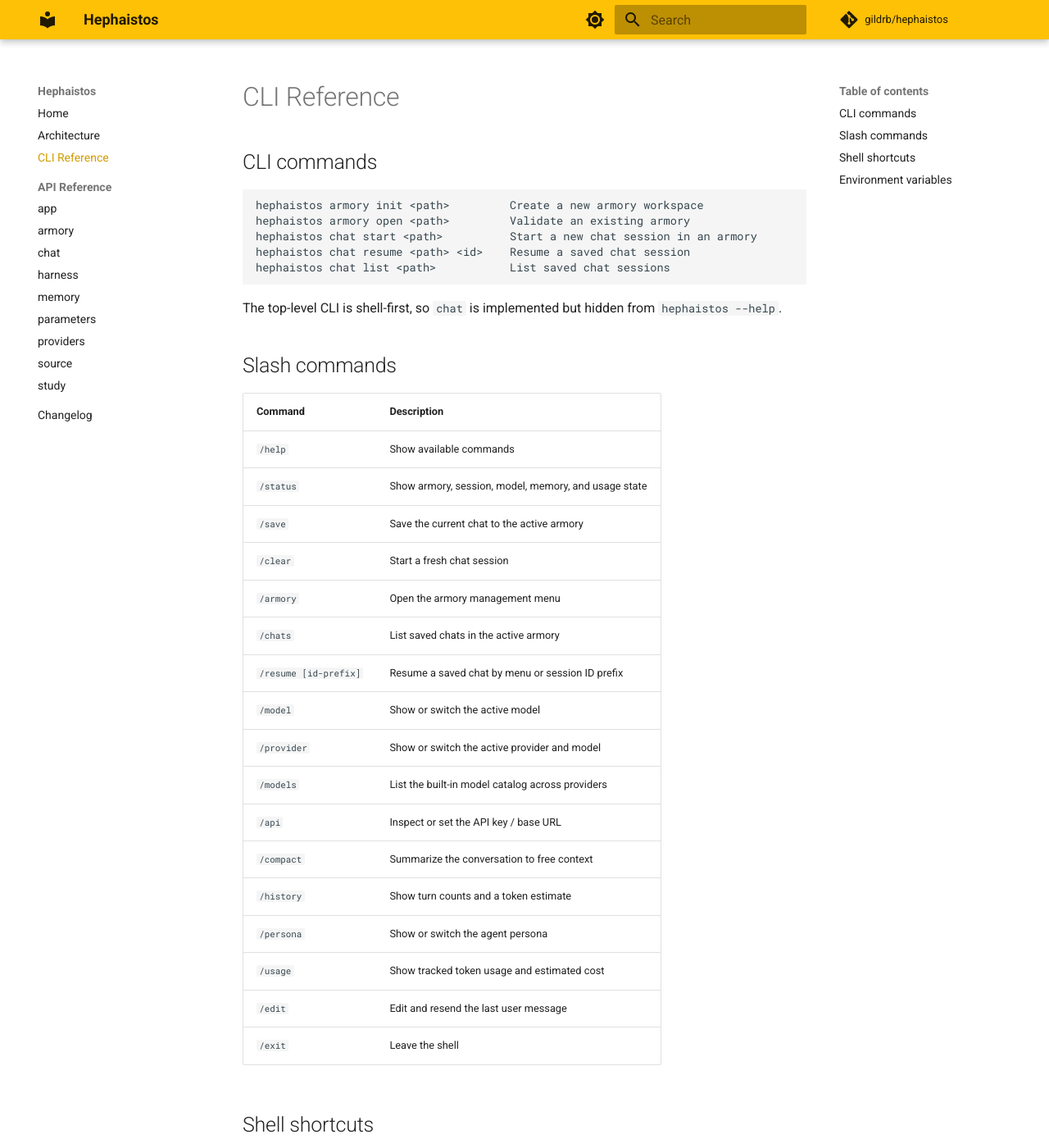
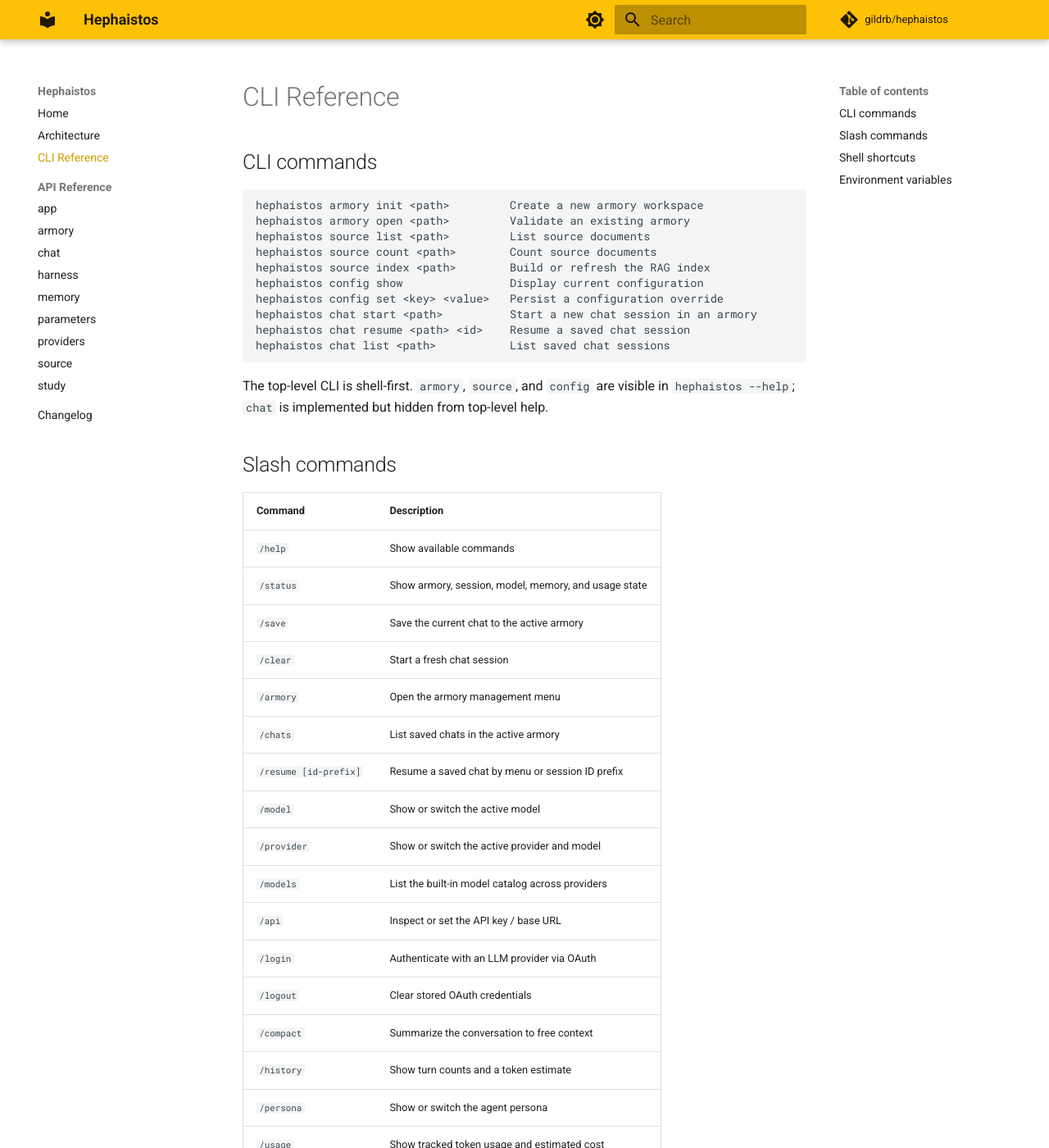
Before and after one commit to gildrb/heph, an MkDocs documentation site: the page built from docs/cli-reference.md, in a window 1280 px wide and 1400 px high. Shown: the whole window at 82% size. Built offline with MkDocs 1.6.1 and Material for MkDocs 9.7.7, drawn with Linux system fonts in a browser that asks for light colours; comment, search, counter and statistics services are not loaded; some of the changed text lies outside the part shown.

````diff
--- a/docs/cli-reference.md
+++ b/docs/cli-reference.md
@@ -5,12 +5,17 @@
 ```text
 hephaistos armory init <path>         Create a new armory workspace
 hephaistos armory open <path>         Validate an existing armory
+hephaistos source list <path>         List source documents
+hephaistos source count <path>        Count source documents
+hephaistos source index <path>        Build or refresh the RAG index
+hephaistos config show                Display current configuration
+hephaistos config set <key> <value>   Persist a configuration override
 hephaistos chat start <path>          Start a new chat session in an armory
 hephaistos chat resume <path> <id>    Resume a saved chat session
 hephaistos chat list <path>           List saved chat sessions
 ```
 
-The top-level CLI is shell-first, so `chat` is implemented but hidden from `hephaistos --help`.
+The top-level CLI is shell-first. `armory`, `source`, and `config` are visible in `hephaistos --help`; `chat` is implemented but hidden from top-level help.
 
 ## Slash commands
 
@@ -27,12 +32,15 @@ The top-level CLI is shell-first, so `chat` is implemented but hidden from `heph
 | `/provider` | Show or switch the active provider and model |
 | `/models` | List the built-in model catalog across providers |
 | `/api` | Inspect or set the API key / base URL |
+| `/login` | Authenticate with an LLM provider via OAuth |
+| `/logout` | Clear stored OAuth credentials |
 | `/compact` | Summarize the conversation to free context |
 | `/history` | Show turn counts and a token estimate |
 | `/persona` | Show or switch the agent persona |
 | `/usage` | Show tracked token usage and estimated cost |
 | `/edit` | Edit and resend the last user message |
 | `/exit` | Leave the shell |
+| `/quit` | Leave the shell |
 
 ## Shell shortcuts
 
````
Also changed, not shown: other parts of docs/cli-reference.md (+1 -3 lines), README.md (+23 -7 lines), docs/architecture.md (+0 -1 lines), docs/index.md (+1 -1 lines), 1 other file.
